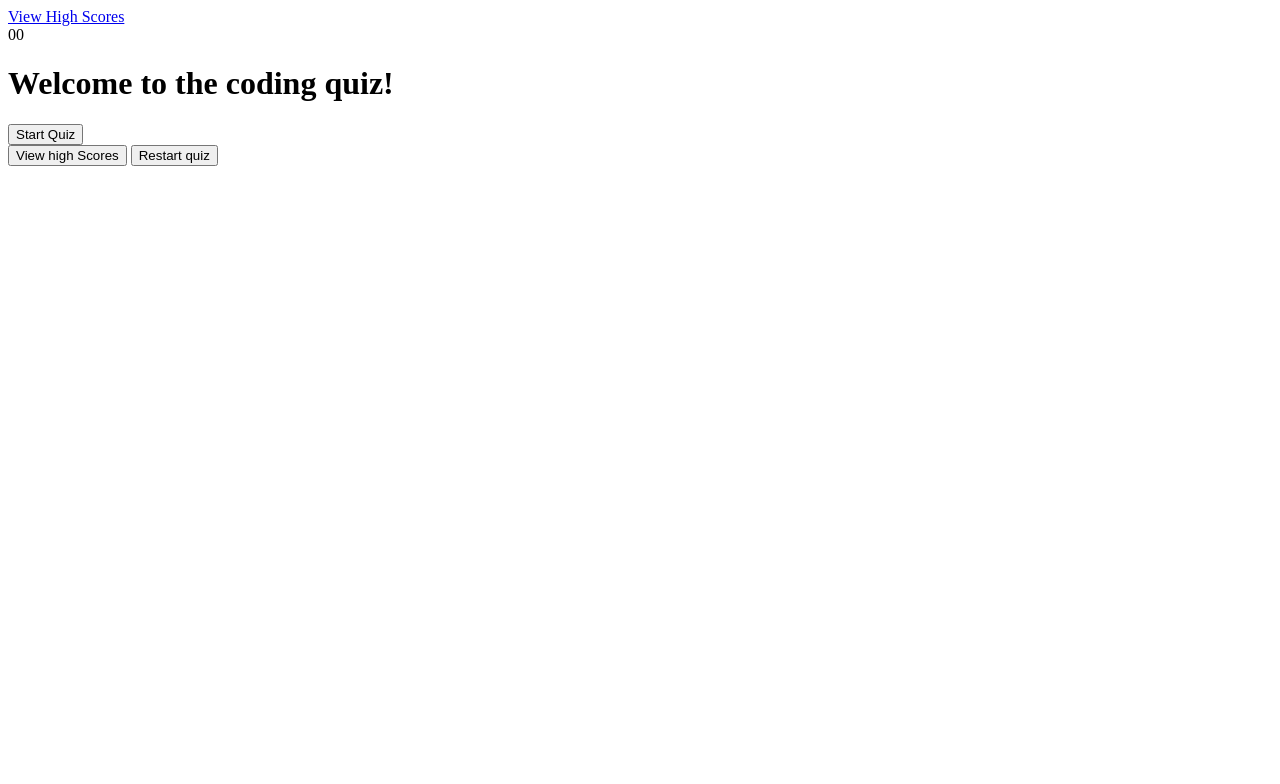
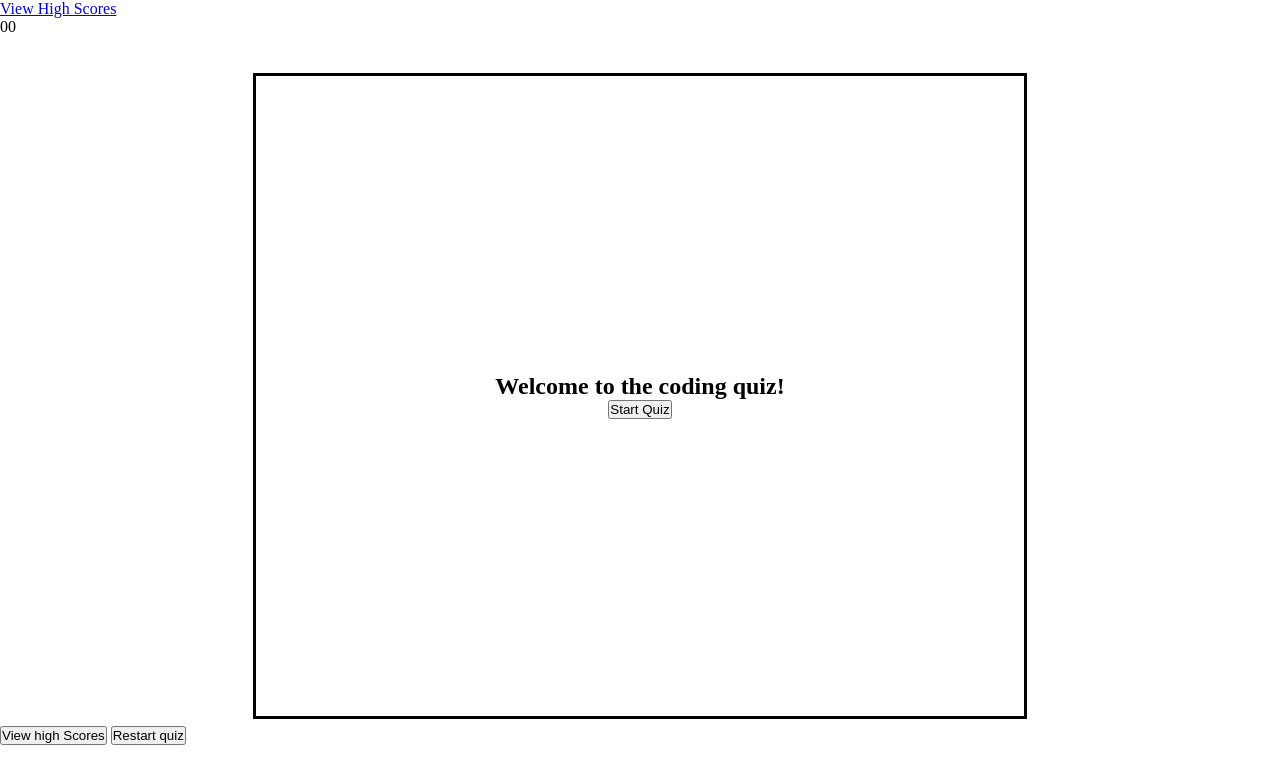
Before and after one commit to LWSE13/Coding-Quiz, a plain HTML site: page index.html in a window 1280 px wide. Drawn offline with Linux system fonts and the light colour scheme.

Commit message:
added some basic css positioning and styling to the main quiz container in order to get a better idea of where everything is going to go

```diff
--- a/assets/css/style.css
+++ b/assets/css/style.css
@@ -0,0 +1,25 @@
+* {
+    margin: 0;
+    padding: 0;
+    box-sizing: border-box;
+}
+
+.quiz-container {
+    display: flex;
+    flex-direction: column;
+    justify-content: center ;
+    align-items: center;
+    margin-top: 30px;
+
+}
+
+#welcome-box {
+    display: flex;
+    flex-direction: column;
+    justify-content: center;
+    align-items: center ;
+    height: 80vh;
+    outline: solid 3px black;
+    width: 60%;
+    margin: 10px;
+}
--- a/index.html
+++ b/index.html
@@ -16,11 +16,12 @@
         <div id="timer">00</div>
     </header>
     <main>
-        <div id="welcome-box">
-            <h1 class="welcome-message"> Welcome to the coding quiz!</h1>
-            <button id="start-quiz">Start Quiz</button>
-        </div>
-
+        <section class="quiz-container">
+            <div id="welcome-box">
+                <h1 class="welcome-message"> Welcome to the coding quiz!</h1>
+                <button id="start-quiz">Start Quiz</button>
+            </div>
+        </section>
     <div id="question-box" class="hidden">
         <div id="question">
             <!---->
```
